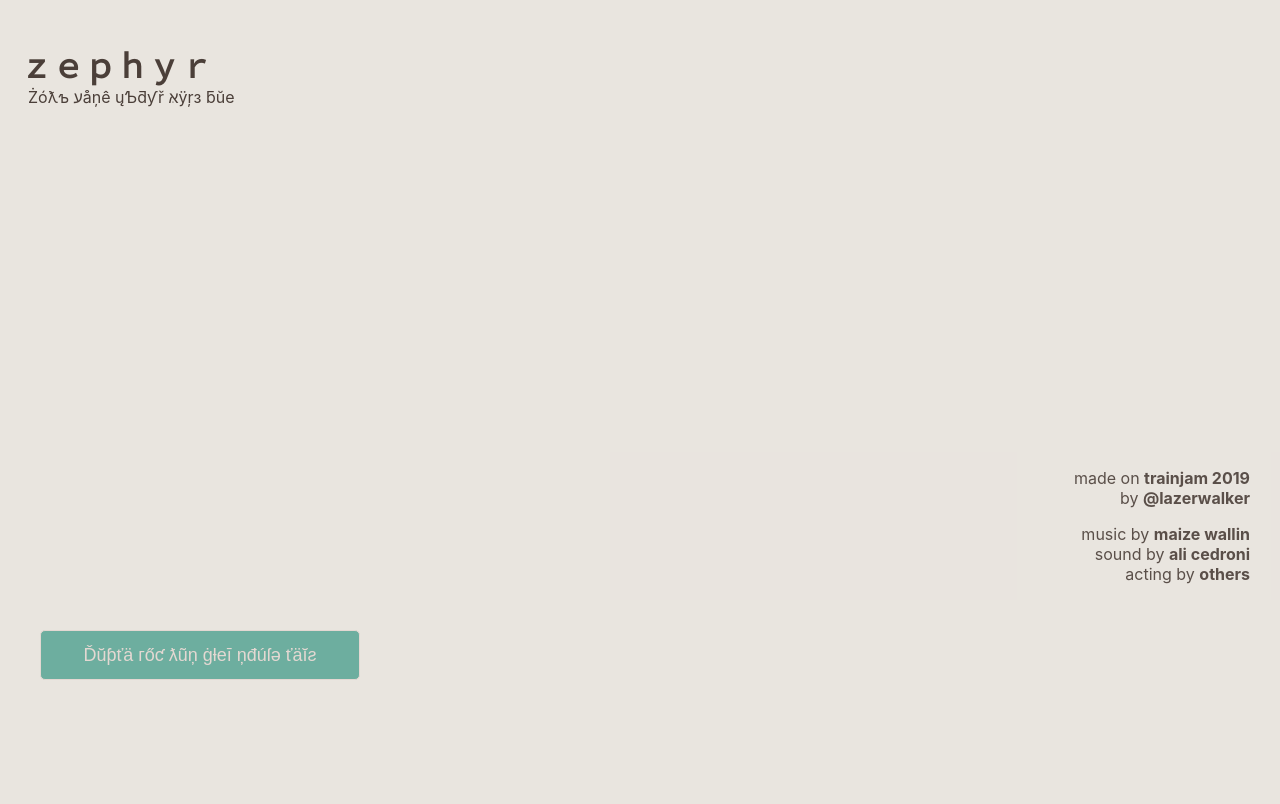
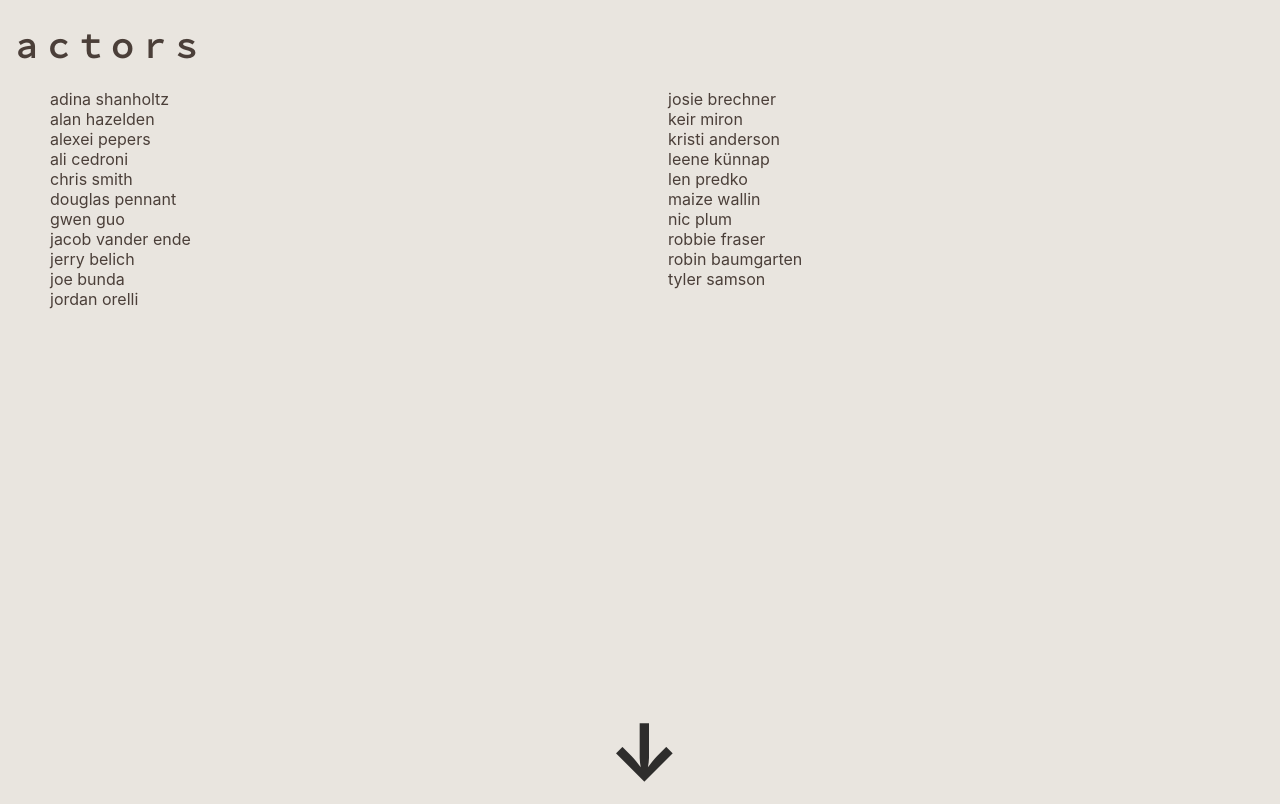
Before and after one commit to lazerwalker/zephyr, a React (Create React App) app: page / in a window 1280 px wide. Both pictures are taken after a click on the link "others". Built offline with nearby package versions, Linux system fonts and the light colour scheme; no server answers.

Commit message:
Add credits screen

```diff
--- a/src/App.css
+++ b/src/App.css
@@ -266,6 +266,20 @@ button.ask, button.trade.no-ask {
   margin: auto;
 }
 
+.credits {
+  margin: 10px;
+}
+
+.credits ul {
+  columns: 2;
+  -webkit-columns: 2;
+  -moz-columns: 2;
+}
+
+.credits ul {
+  list-style: none;
+}
+
 /** iPhone non-Max 7/8 and SE */
 @media (max-width: 400px) {
   .inventory .header, .score .header {
--- a/src/App.tsx
+++ b/src/App.tsx
@@ -8,6 +8,7 @@ import TrainCarView from './components/TrainCarView';
 import { Item, Train, TrainCar } from './train';
 import { Human } from './Human';
 import MainMenu from './components/MainMenu'
+import CreditView from './components/CreditView'
 import WaveView from './components/WaveView';
 import MenuView from './components/MenuView';
 import WinView from './components/WinView';
@@ -25,6 +26,7 @@ import _ from 'lodash';
 
 enum PlayState {
   MainMenu = 0,
+  Credits,
   Car,
   Landscape,
   TalkingWave,
@@ -186,7 +188,10 @@ class App extends Component<{}, State> {
         subtitle={this.state.language.gamePitch()}
         startText={this.state.language.gamePitch()}
         media={this.cache["room"]}
-        onStart={this.exitConversation} />
+        onStart={this.exitConversation}
+        onCredits={this.showCredits} />
+    } else if (this.state.playState === PlayState.Credits) {
+      return <CreditView onExit={this.reset} />
     }
 
     if (this.state.playState === PlayState.Car) {
@@ -403,17 +408,15 @@ class App extends Component<{}, State> {
     let language = new Language()
     this.train = Train.generate(language)
 
-    this.state = {
+    this.setState({
       currentCar: this.train.cars[1],
       playState: PlayState.MainMenu,
-      loaded: false,
-      loadingProgress: 0,
       item: this.train.cars[1].front!.human.desiredTrade.wants,
       language: language,
       score: 0,
       constant: _.random(2, 7),
       won: false
-    }
+    })
   }
 
   exitConversation = () => {
@@ -433,6 +436,10 @@ class App extends Component<{}, State> {
       this.playerRef.current.fadeTransition(this.state.currentHuman!.neutral())
     }
   }
+
+  showCredits = () => {
+    this.setState({ playState: PlayState.Credits })
+  }
 }
 
 export default App;
--- /dev/null
+++ b/src/components/CreditView.tsx
@@ -0,0 +1,48 @@
+import * as React from 'react'
+import Arrow, { ArrowDirection } from './Arrow';
+
+interface Props {
+  onExit: any; // lol, how do I declare a (void -> void)
+}
+
+export default class CreditView extends React.Component<Props> {
+  render() {
+    const people = [
+      "adina shanholtz",
+      "alan hazelden",
+      "alexei pepers",
+      "ali cedroni",
+      "chris smith",
+      "douglas pennant",
+      "gwen guo",
+      "jacob vander ende",
+      "jerry belich",
+      "joe bunda",
+      "jordan orelli",
+      "josie brechner",
+      "keir miron",
+      "kristi anderson",
+      "leene künnap",
+      "len predko",
+      "maize wallin",
+      "nic plum",
+      "robbie fraser",
+      "robin baumgarten",
+      "tyler samson",
+    ].map(p => {
+      return <li key={p}>{p}</li>
+    })
+
+    return (
+      <div className='credits'>
+        <h1>ａｃｔｏｒｓ</h1>
+        <ul>
+          {people}
+        </ul>
+
+        <Arrow onClick={this.props.onExit} direction={ArrowDirection.Down} />
+
+      </div>
+    )
+  }
+}
--- a/src/components/MainMenu.tsx
+++ b/src/components/MainMenu.tsx
@@ -5,6 +5,7 @@ import Button from './Button';
 
 interface Props {
   onStart: (() => void)
+  onCredits: (() => void)
   media: CacheEntry
   subtitle: string
   startText: string
@@ -21,7 +22,7 @@ export default (props: Props) => {
           by <a href="https://lazerwalker.com" target="_blank">@lazerwalker</a></p>
         <p>music by <a href="https://twitter.com/maizewallin">maize wallin</a><br />
           sound by <a href="#" target="_blank">ali cedroni</a><br />
-          acting by <a href="#" target="_blank">others</a>
+          acting by <a href="#" onClick={props.onCredits}>others</a>
         </p>
       </div>
       <Button onClick={props.onStart}>
```
